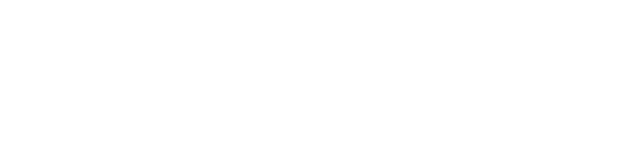
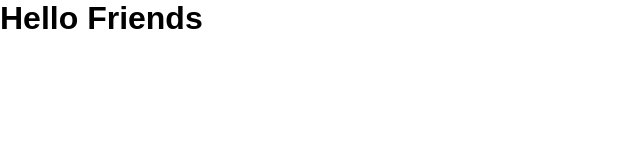
Before and after one commit to codilation/moobells, a plain HTML site: page index.html in a window 1280 px wide. Shown: the whole page, without its empty margins (0-640 px from the left). Drawn offline with Linux system fonts and the light colour scheme.

Commit message:
this is my feature done or wip

```diff
--- a/index.html
+++ b/index.html
@@ -8,7 +8,7 @@
 </head>
 <body>
 
-
+	<h1>Hello Friends</h1>
 
 </body>
 </html>
```
